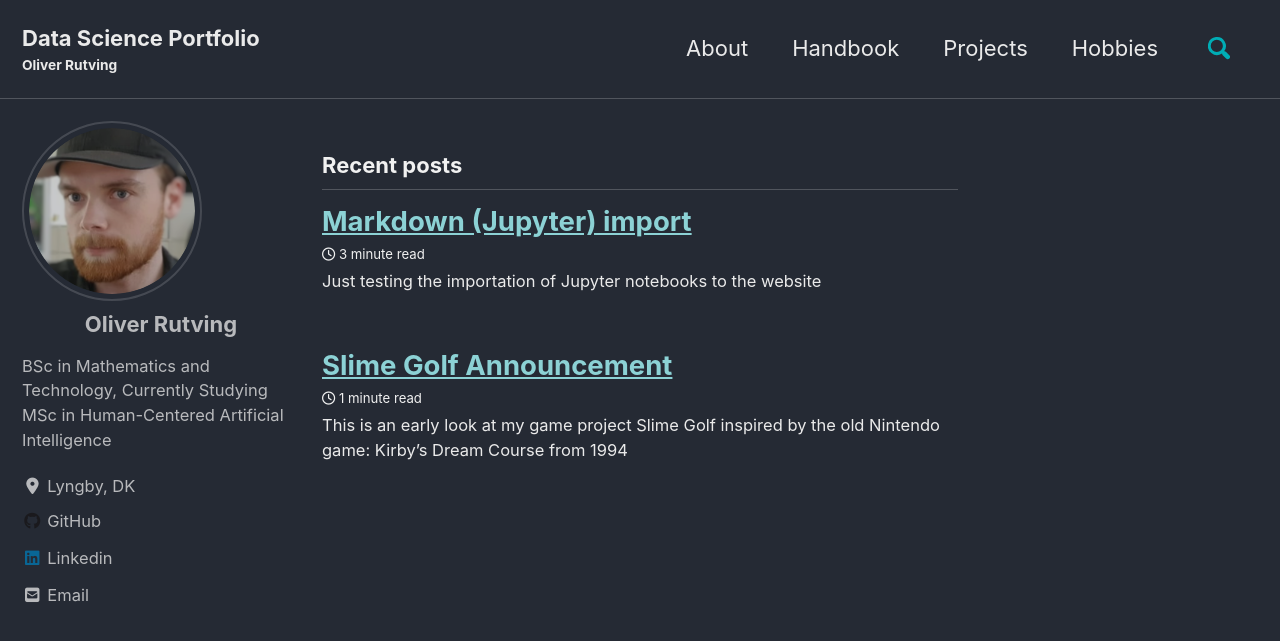
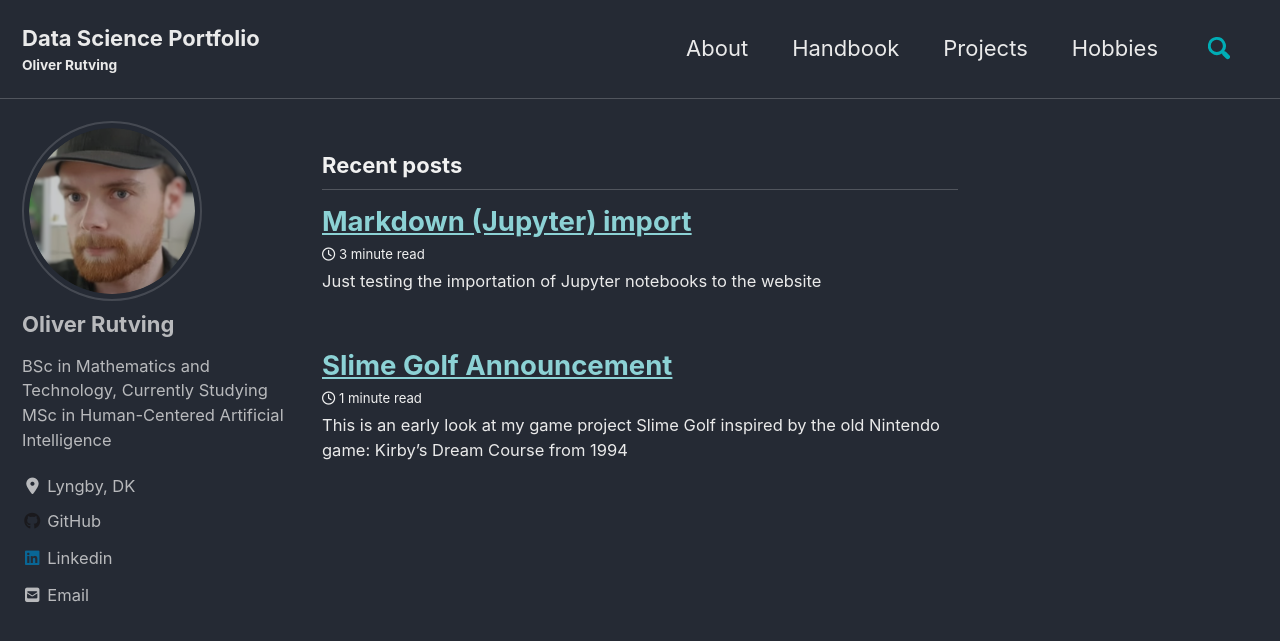
Before and after one commit to oliv2079/oliv2079.github.io, a Jekyll site: the page built from index.html, in a window 1280 px wide and 900 px high. Shown: the top 641 px of the window. Built offline with Jekyll 4.4.1, drawn with Linux system fonts in a browser that asks for light colours; cached includes are drawn as plain includes; nearby versions of some CDN libraries; the list of posts is cut into pages by our own code.

Commit message:
Update _sidebar.scss

```diff
--- a/_sass/minimal-mistakes/_sidebar.scss
+++ b/_sass/minimal-mistakes/_sidebar.scss
@@ -169,7 +169,7 @@
 }
 
 .author__name {
-  margin: 0 auto;
+  margin: 0;
 
   @include breakpoint($large) {
     margin-top: 10px;
@@ -179,7 +179,7 @@
 .sidebar .author__name {
   font-family: $sans-serif;
   font-size: $type-size-5;
-  text-align: center;
+  //text-align: center;
 
 }
 
```
